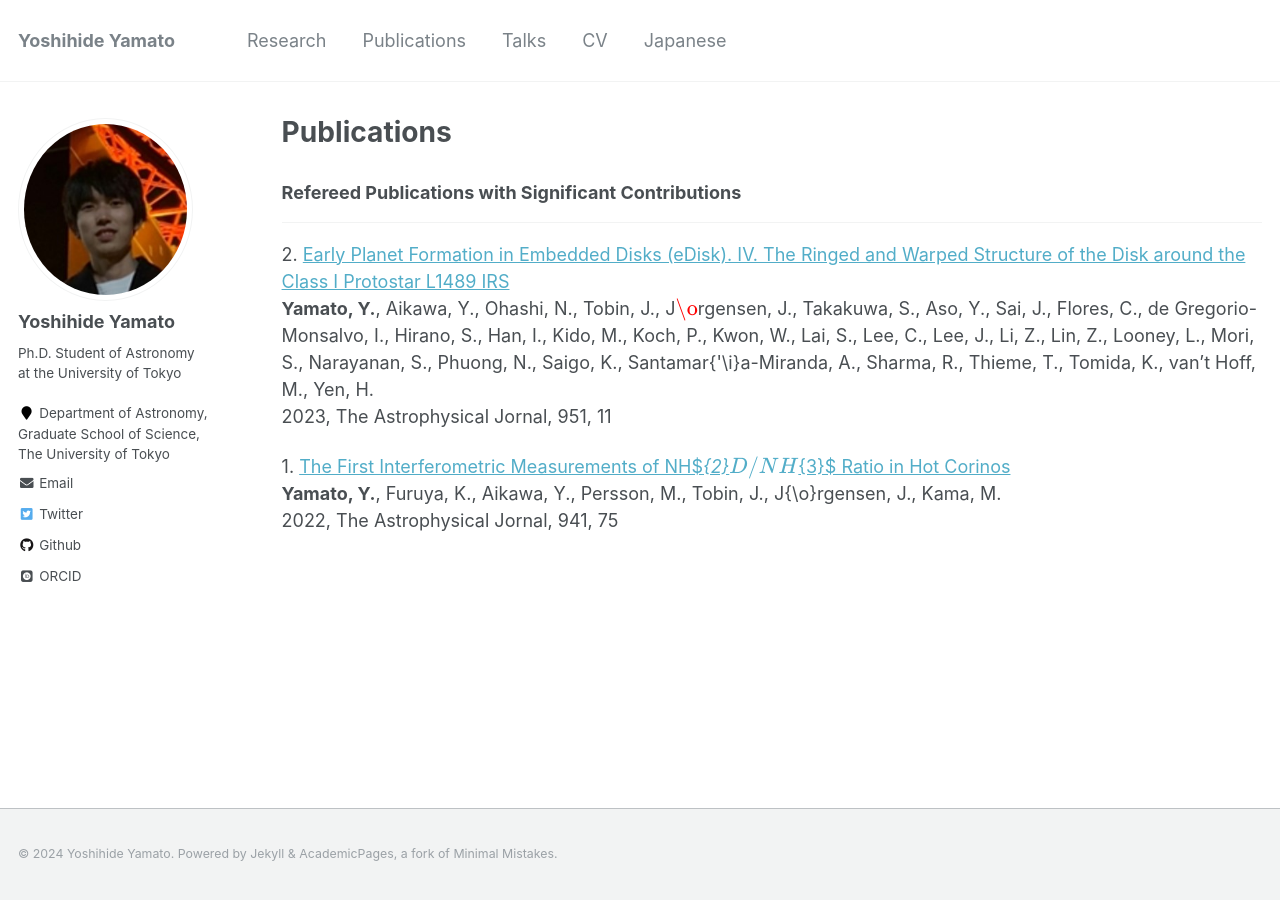
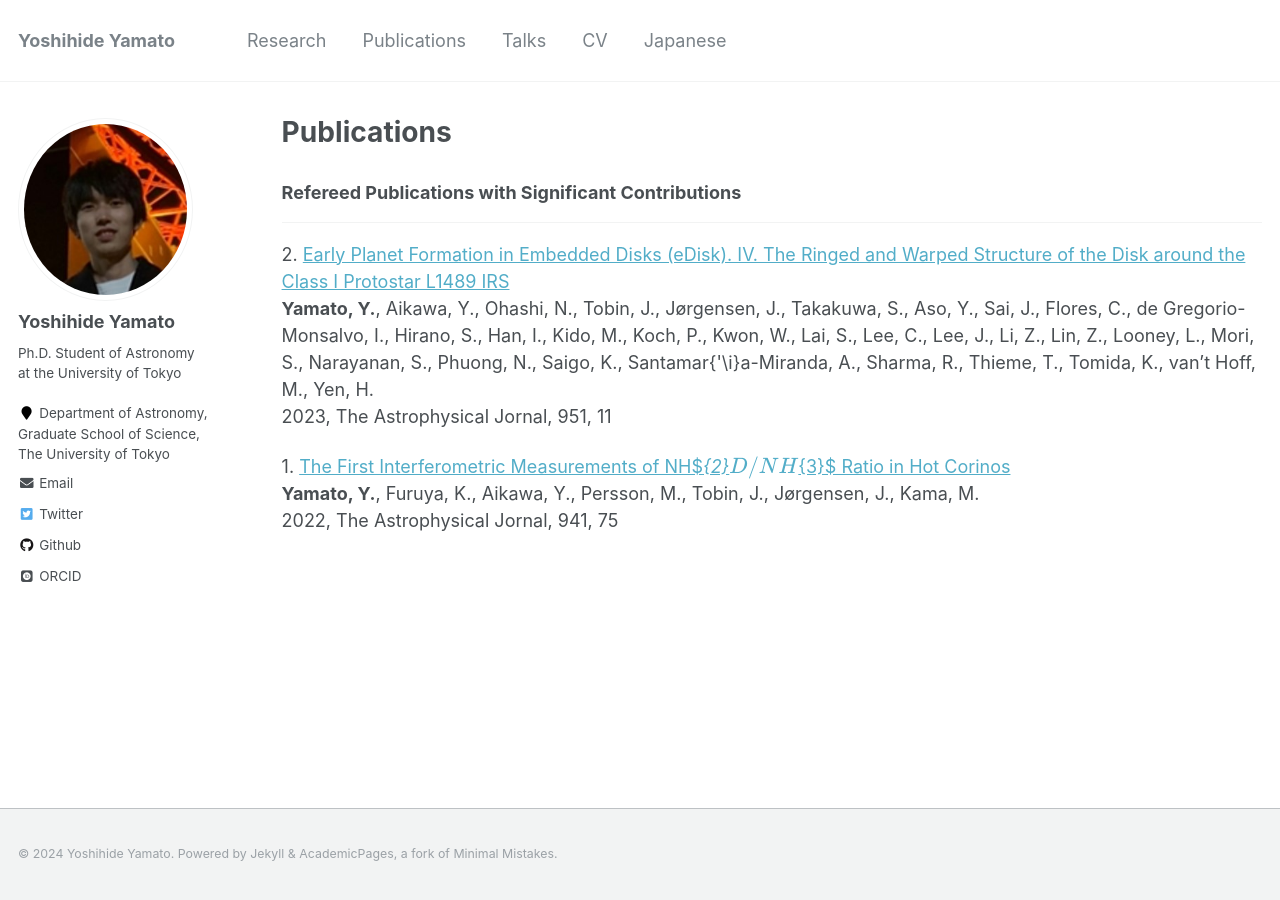
Before and after one commit to yyamato-as/website, a Jekyll site: the page built from _pages/publications.md, in a window 1280 px wide. Built offline with Jekyll 4.4.1, drawn with Linux system fonts in a browser that asks for light colours; some web fonts are replaced; formulas are drawn with MathJax 3.

Commit message:
Test commit for publication list

```diff
--- a/_pages/publications.md
+++ b/_pages/publications.md
@@ -19,9 +19,9 @@
 ------
 
 2\. [Early Planet Formation in Embedded Disks (eDisk). IV. The Ringed and Warped Structure of the Disk around the Class I Protostar L1489 IRS](https://ui.adsabs.harvard.edu/abs/2023ApJ...951...11Y)
-**Yamato, Y.**, Aikawa, Y., Ohashi, N., Tobin, J., J$\text{\o}$rgensen, J., Takakuwa, S., Aso, Y., Sai, J., Flores, C., de Gregorio-Monsalvo, I., Hirano, S., Han, I., Kido, M., Koch, P., Kwon, W., Lai, S., Lee, C., Lee, J., Li, Z., Lin, Z., Looney, L., Mori, S., Narayanan, S., Phuong, N., Saigo, K., Santamar{\'\i}a-Miranda, A., Sharma, R., Thieme, T., Tomida, K., van't Hoff, M., Yen, H.
+**Yamato, Y.**, Aikawa, Y., Ohashi, N., Tobin, J., J&oslash;rgensen, J., Takakuwa, S., Aso, Y., Sai, J., Flores, C., de Gregorio-Monsalvo, I., Hirano, S., Han, I., Kido, M., Koch, P., Kwon, W., Lai, S., Lee, C., Lee, J., Li, Z., Lin, Z., Looney, L., Mori, S., Narayanan, S., Phuong, N., Saigo, K., Santamar{\'\i}a-Miranda, A., Sharma, R., Thieme, T., Tomida, K., van't Hoff, M., Yen, H.
 2023, The Astrophysical Jornal, 951, 11
 
 1\. [The First Interferometric Measurements of NH$_{2}$D/NH$_{3}$ Ratio in Hot Corinos](https://ui.adsabs.harvard.edu/abs/2022ApJ...941...75Y)
-**Yamato, Y.**, Furuya, K., Aikawa, Y., Persson, M., Tobin, J., J{\o}rgensen, J., Kama, M.
+**Yamato, Y.**, Furuya, K., Aikawa, Y., Persson, M., Tobin, J., J&oslash;rgensen, J., Kama, M.
 2022, The Astrophysical Jornal, 941, 75
```
Also changed, not shown: _pages/test.md (+2 -2 lines), 1 other file.
